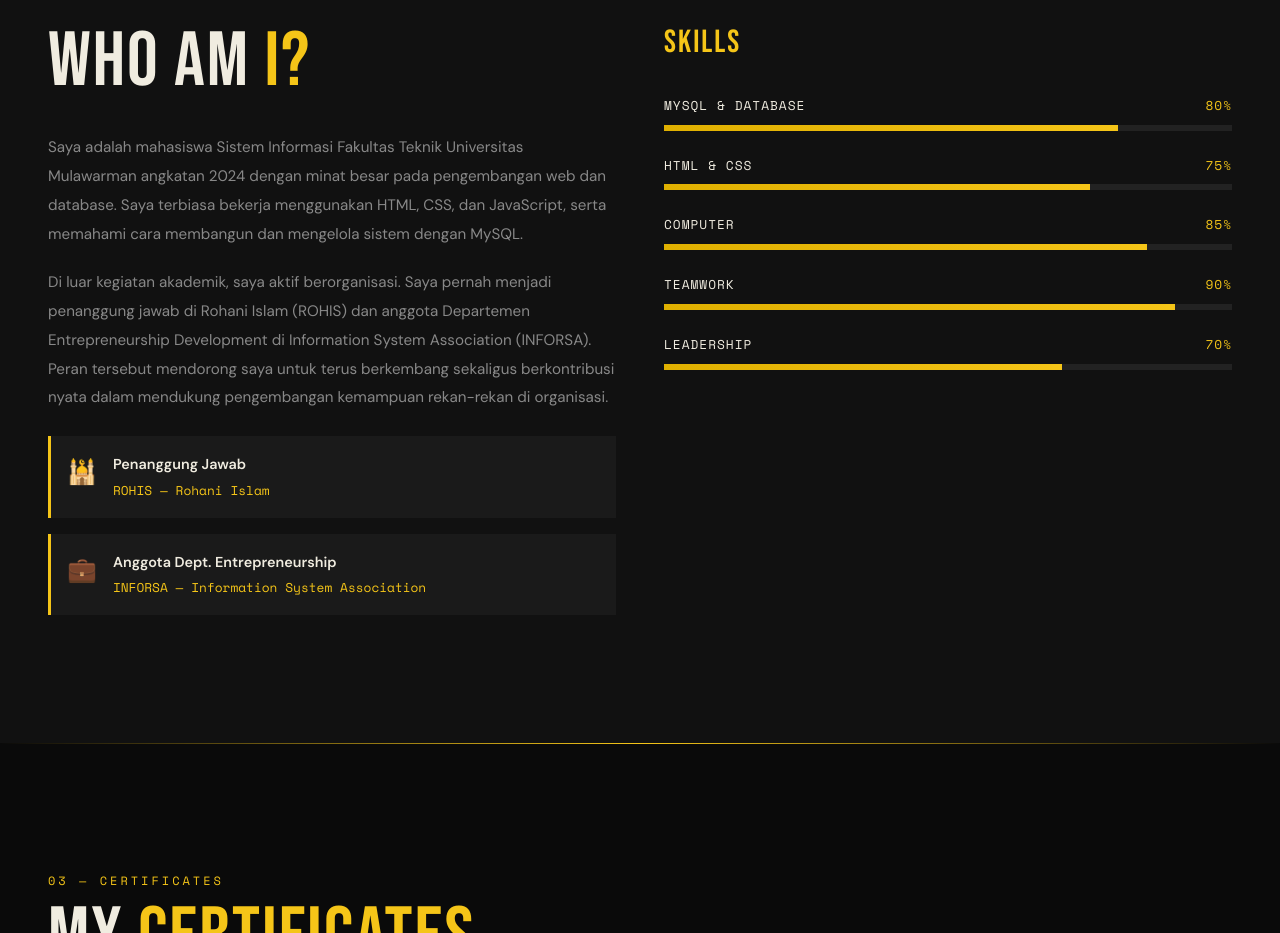
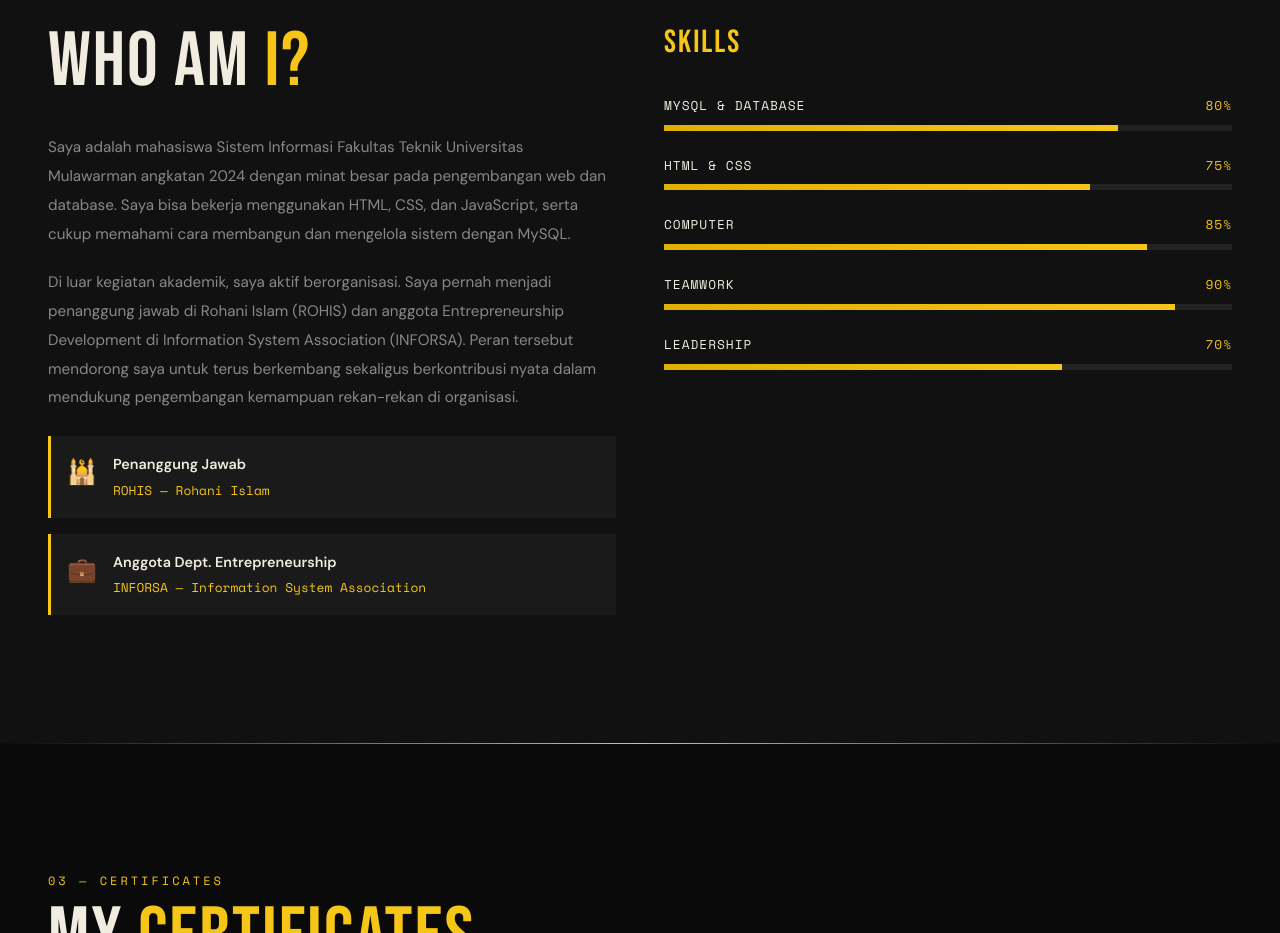
Before and after one commit to Reswara26/pbw-minpro1, a plain HTML site: page index.html in a window 1280 px wide. Shown: the part 980-1913 px from the top of the page. Drawn offline with nearby package versions, Linux system fonts and the light colour scheme.

Commit message:
first commit

```diff
--- a/index.html
+++ b/index.html
@@ -191,8 +191,8 @@
           badges: ['Web Dev', 'Database', 'UI/UX'],
 
           aboutParagraphs: [
-            'Saya adalah mahasiswa Sistem Informasi Fakultas Teknik Universitas Mulawarman angkatan 2024 dengan minat besar pada pengembangan web dan database. Saya terbiasa bekerja menggunakan HTML, CSS, dan JavaScript, serta memahami cara membangun dan mengelola sistem dengan MySQL.',
-            'Di luar kegiatan akademik, saya aktif berorganisasi. Saya pernah menjadi penanggung jawab di Rohani Islam (ROHIS) dan anggota Departemen Entrepreneurship Development di Information System Association (INFORSA). Peran tersebut mendorong saya untuk terus berkembang sekaligus berkontribusi nyata dalam mendukung pengembangan kemampuan rekan-rekan di organisasi.',
+            'Saya adalah mahasiswa Sistem Informasi Fakultas Teknik Universitas Mulawarman angkatan 2024 dengan minat besar pada pengembangan web dan database. Saya bisa bekerja menggunakan HTML, CSS, dan JavaScript, serta cukup memahami cara membangun dan mengelola sistem dengan MySQL.',
+            'Di luar kegiatan akademik, saya aktif berorganisasi. Saya pernah menjadi penanggung jawab di Rohani Islam (ROHIS) dan anggota Entrepreneurship Development di Information System Association (INFORSA). Peran tersebut mendorong saya untuk terus berkembang sekaligus berkontribusi nyata dalam mendukung pengembangan kemampuan rekan-rekan di organisasi.',
           ],
 
           experiences: [
```
